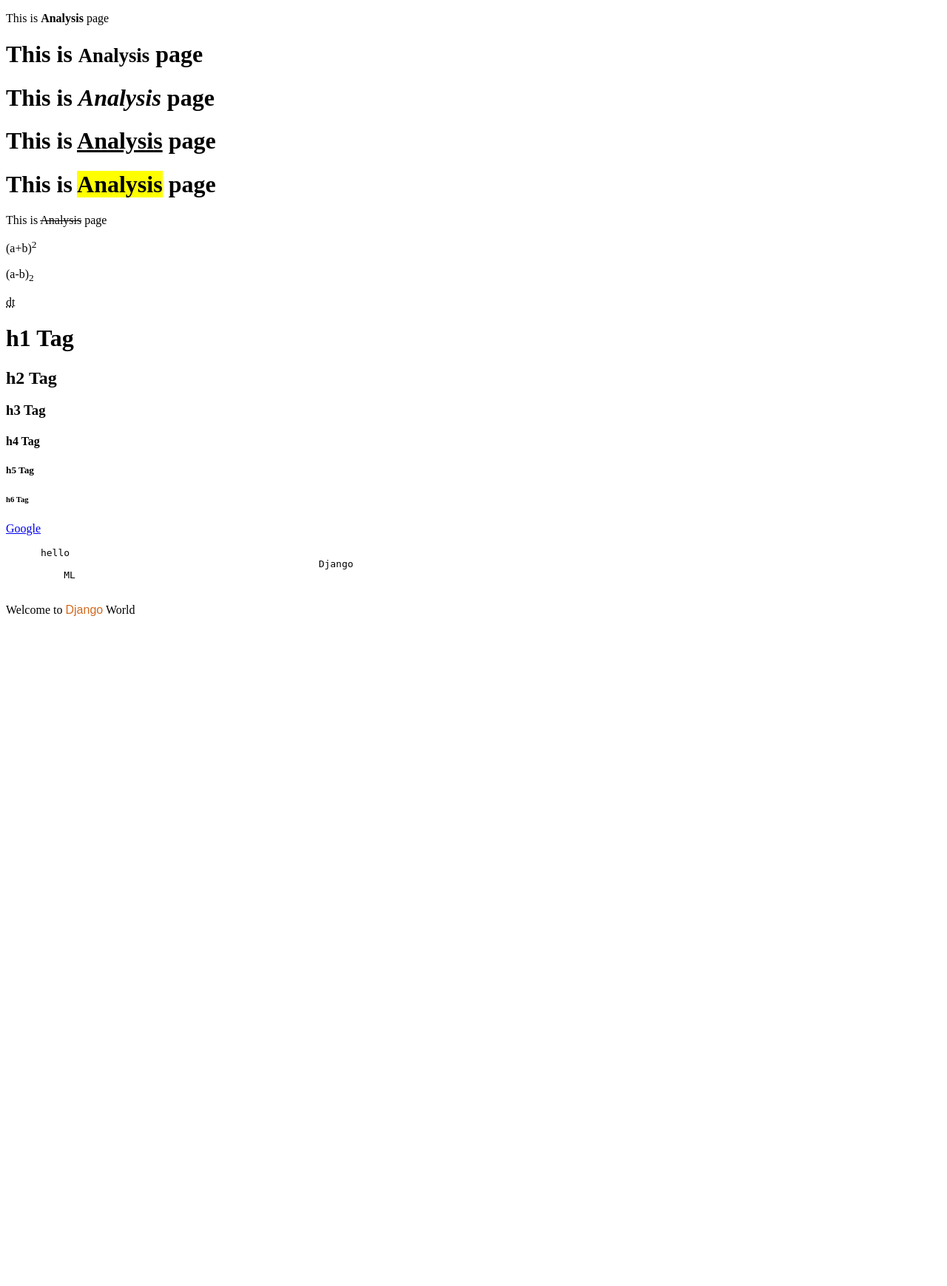
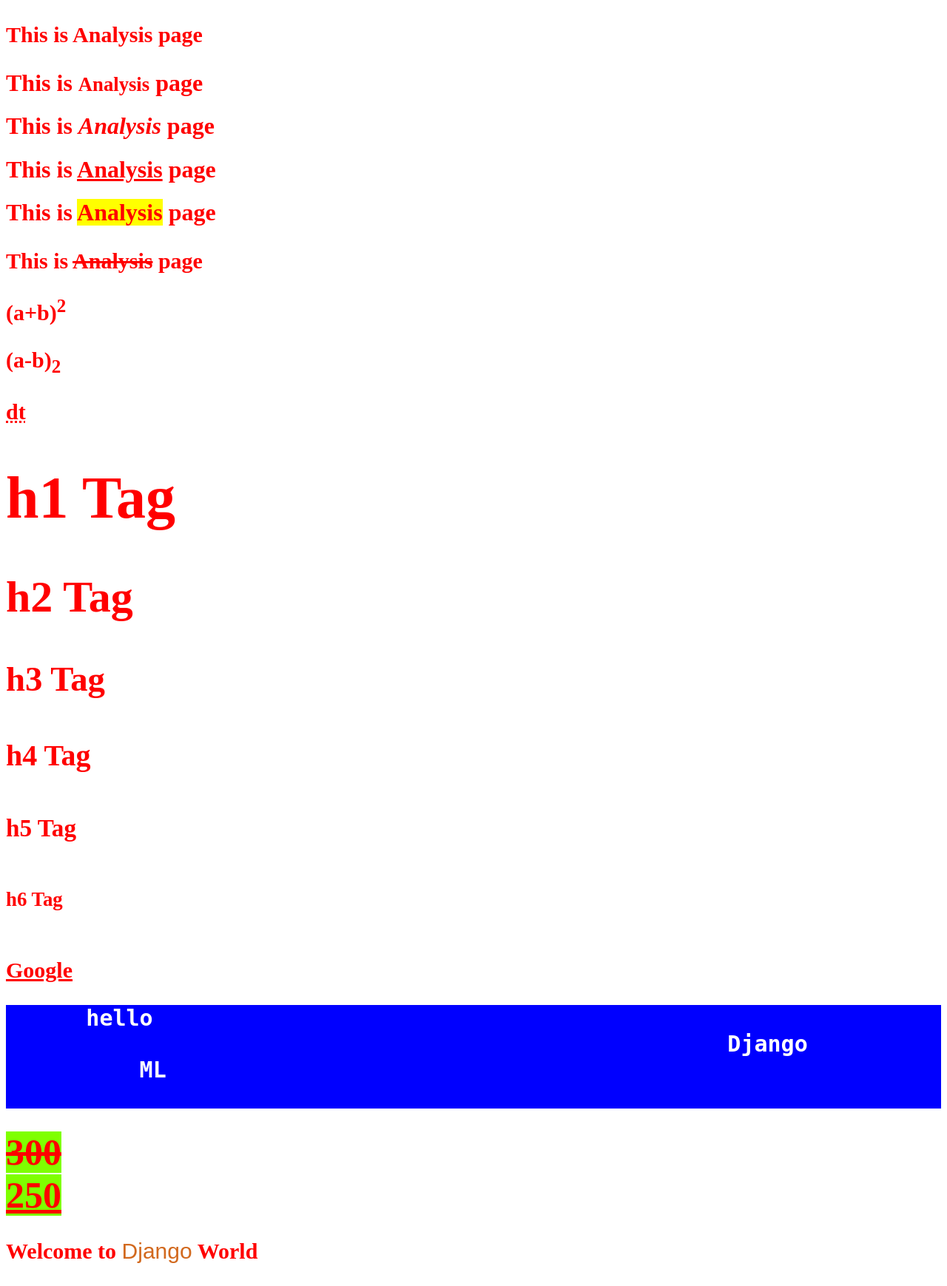
Before and after one commit to nusrulnakibnahid/Django-Learning-Path, a Django app: page /data/analysis/ in a window 1280 px wide. Shown: the whole page at 74% size. Before the commit the page ends 833 px from the top, so only its background shows below. Run offline with Django 5.2, Linux system fonts and the light colour scheme.

Commit message:
Update deep.css background color to salmon; enhance analysis.html with new styles and structure

```diff
--- /dev/null
+++ b/aiquest/newproject/static/css/analyse.css
@@ -0,0 +1,24 @@
+p{
+    font-size: 30px;
+}
+
+*{
+    color: red;
+    font-weight: 900;
+}
+
+.font{
+    font-size: 40px;
+
+}
+
+#hello{
+    background-color: blue;
+    color: white;
+    font-size: 30px;
+}
+
+.d,.i{
+    font-size: 50px;
+    background-color: chartreuse;
+}
--- a/aiquest/newproject/static/css/deep.css
+++ b/aiquest/newproject/static/css/deep.css
@@ -1,5 +1,5 @@
 body {
-    background-color: purple;
+    background-color: salmon;
 }
 
 h1{
--- a/aiquest/newproject/templates/data_analysis/analysis.html
+++ b/aiquest/newproject/templates/data_analysis/analysis.html
@@ -1,9 +1,11 @@
 <!doctype html>
+{% load static %}
 <html lang="en">
   <head>
     <meta charset="UTF-8" />
     <meta http-equiv="X-UA-Compatible" content="IE=edge" />
     <meta name="viewport" content="width=device-width, initial-scale=1.0" />
+    <link rel="stylesheet" type="text/css" href="{% static 'css/analyse.css' %}" />
     <title>Analysis</title>
   </head>
   <body>
@@ -19,7 +21,7 @@
 
     <p>This is <del>Analysis</del> page</p>
 
-    <div>
+    <div class="font">
       <p>(a+b)<sup>2</sup></p>
       <p>(a-b)<sub>2</sub></p>
       <p><abbr title="Data Analysis">dt</abbr></p>
@@ -32,12 +34,15 @@
       <p><a href="https://www.google.com">Google</a></p>
     </div>
 
-    <pre>
+    <pre id="hello">
       hello
                                                       Django
           ML
     </pre>
 
+    <del class="d">300</del> <br>
+    <ins class="i">250</ins>
+
     <p>Welcome to <span style="color: chocolate; font: 1em sans-serif;">Django</span> World</p>
   </body>
 </html>
```
